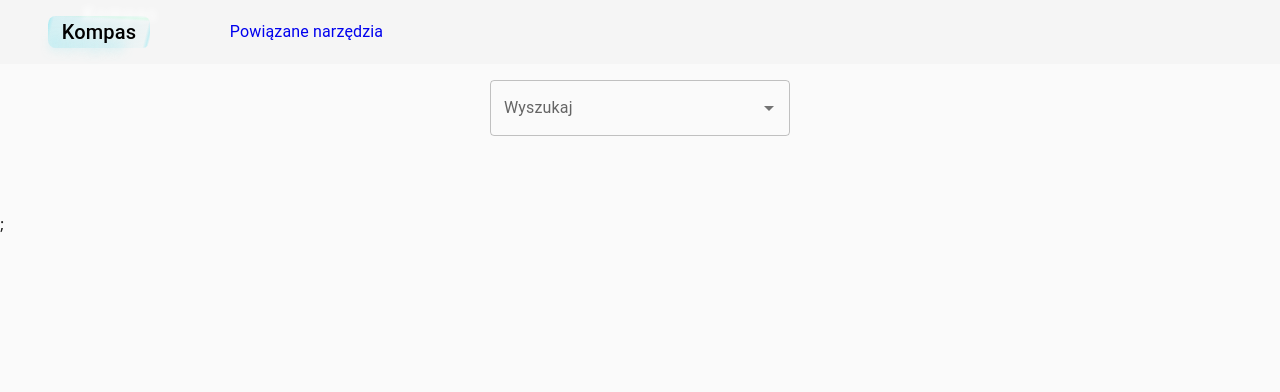
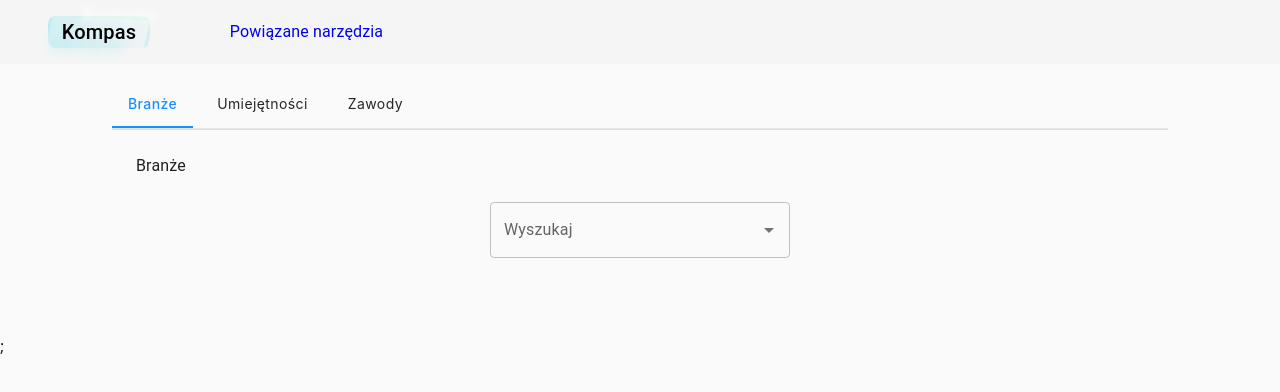
Before and after one commit to gosia-barlik/szkolnictwo_2.0, a React (Vite) app: page /search in a window 1280 px wide. Shown: the top 392 px of the page. Built offline with nearby package versions, Linux system fonts and the light colour scheme.

Commit message:
redux toolkit setup

```diff
--- a/package.json
+++ b/package.json
@@ -14,12 +14,15 @@
     "@fontsource/inter": "^5.0.18",
     "@fontsource/roboto": "^5.0.13",
     "@mui/icons-material": "^5.15.17",
-    "@mui/material": "^5.15.17",
+    "@mui/lab": "^5.0.0-alpha.172",
+    "@mui/material": "^5.16.1",
+    "@reduxjs/toolkit": "^2.2.6",
     "@tanstack/react-query": "^4.29.7",
     "@tanstack/react-query-devtools": "^4.29.7",
     "axios": "^1.4.0",
     "react": "^18.2.0",
     "react-dom": "^18.2.0",
+    "react-redux": "^9.1.2",
     "react-router-dom": "^6.11.2",
     "react-toastify": "^9.1.3",
     "styled-components": "^5.3.10"
--- /dev/null
+++ b/src/components/ui/Tabs.jsx
@@ -0,0 +1,72 @@
+import * as React from "react";
+import { styled } from "@mui/material/styles";
+import Box from "@mui/material/Box";
+import Tab from "@mui/material/Tab";
+import TabContext from "@mui/lab/TabContext";
+import TabList from "@mui/lab/TabList";
+import TabPanel from "@mui/lab/TabPanel";
+import { useDispatch, useSelector } from "react-redux";
+import {changeValue} from "../../redux/tabs";
+
+const AntTabs = styled(TabList)({
+  borderBottom: "1px solid #e8e8e8",
+  "& .MuiTabs-indicator": {
+    backgroundColor: "#1890ff",
+  },
+});
+
+const AntTab = styled((props) => <Tab disableRipple {...props} />)(
+  ({ theme }) => ({
+    textTransform: "none",
+    minWidth: 0,
+    [theme.breakpoints.up("sm")]: {
+      minWidth: 0,
+    },
+    fontWeight: theme.typography.fontWeightRegular,
+    marginRight: theme.spacing(1),
+    color: "rgba(0, 0, 0, 0.85)",
+    fontFamily: ["-apple-system", '"Segoe UI"', "Roboto"].join(","),
+    "&:hover": {
+      color: "#40a9ff",
+      opacity: 1,
+    },
+    "&.Mui-selected": {
+      color: "#1890ff",
+      fontWeight: theme.typography.fontWeightMedium,
+    },
+    "&.Mui-focusVisible": {
+      backgroundColor: "#d1eaff",
+    },
+  })
+);
+
+const Tabs = () => {
+  const { value } = useSelector((state) => state.tabs);
+  const dispatch = useDispatch ()
+
+    const handleChange = (event, newValue) => {
+        dispatch (changeValue(newValue))
+    };
+
+  return (
+    <Box sx={{ width: "100%", typography: "body1" }}>
+      <TabContext value={value}>
+        <Box sx={{ borderBottom: 1, borderColor: "divider" }}>
+          <AntTabs
+            selectionFollowsFocus
+            onChange={handleChange}
+            aria-label="Zakładki"
+          >
+            <AntTab label="Branże" value="1"/>
+            <AntTab label="Umiejętności" value="2"/>
+            <AntTab label="Zawody" value="3" />
+          </AntTabs>
+        </Box>
+        <TabPanel value="1">Branże</TabPanel>
+        <TabPanel value="2">Umiejętności</TabPanel>
+        <TabPanel value="3">Zawody</TabPanel>
+      </TabContext>
+    </Box>
+  );
+};
+export default Tabs;
--- a/src/main.jsx
+++ b/src/main.jsx
@@ -2,16 +2,20 @@ import { CssBaseline, ThemeProvider } from "@mui/material";
 import React from "react";
 import ReactDOM from "react-dom/client";
 import App from "./App";
+import store from './redux/store';
+import { Provider } from "react-redux";
 import "react-toastify/dist/ReactToastify.css";
-import "./index.css";
 import { ToastContainer } from "react-toastify";
 import theme from "./components/ui/Theme";
+import "./index.css";
 
 ReactDOM.createRoot(document.getElementById("root")).render(
   <React.StrictMode>
+    <Provider store={store}>
     <ThemeProvider theme={theme}>
       <ToastContainer position="top-center" autoClose={2000} />
       <App />
     </ThemeProvider>
+    </Provider>
   </React.StrictMode>
 );
--- a/src/pages/Landing.jsx
+++ b/src/pages/Landing.jsx
@@ -1,5 +1,4 @@
 import { NavLink } from "react-router-dom";
-import InputAutocomplete from "../components/ui/Autocomplete";
 import Grid from "@mui/material/Grid";
 import Typography from "@mui/material/Typography";
 import { Button, useTheme } from "@mui/material";
@@ -8,6 +7,7 @@ import "./Landing.css";
 
 const Landing = () => {
   const theme = useTheme();
+
   return (
     <>
       <header>
--- a/src/pages/SearchQualification.jsx
+++ b/src/pages/SearchQualification.jsx
@@ -1,10 +1,12 @@
-import InputAutocomplete from "../components/ui/Autocomplete"
+import InputAutocomplete from "../components/ui/Autocomplete";
+import Tabs from "../components/ui/Tabs";
 
-const SearchQualification =()=> {
-    return(
-        <>
-  <InputAutocomplete />
-        </>
-    )
-}
+const SearchQualification = () => {
+  return (
+    <>
+      <Tabs />
+      <InputAutocomplete />
+    </>
+  );
+};
 export default SearchQualification;
--- /dev/null
+++ b/src/redux/store.js
@@ -0,0 +1,8 @@
+import { configureStore } from "@reduxjs/toolkit";
+import tabsReducer from "./tabs";
+
+export default configureStore({
+  reducer: {
+    tabs: tabsReducer
+  },
+});
--- /dev/null
+++ b/src/redux/tabs.js
@@ -0,0 +1,18 @@
+import { createSlice } from '@reduxjs/toolkit'
+
+export const tabsSlice = createSlice({
+  name: 'tabs',
+  initialState: {
+    value: "1"
+  },
+  reducers: {
+    changeValue: (state, action) => {
+        state.value = action.payload
+    },
+  }
+})
+
+// Action creators are generated for each case reducer function
+export const { changeValue } = tabsSlice.actions
+
+export default tabsSlice.reducer
```
Also changed, not shown: 1 other file (tests, documents, lock files or other folders).
